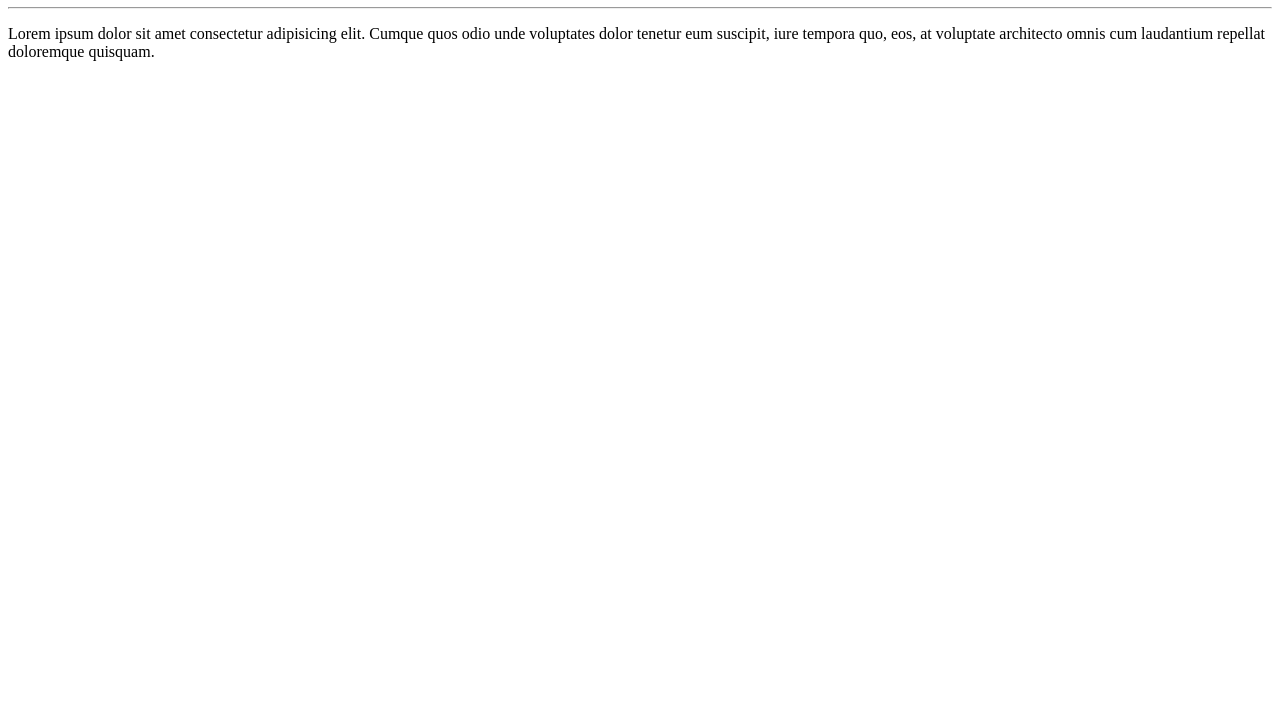
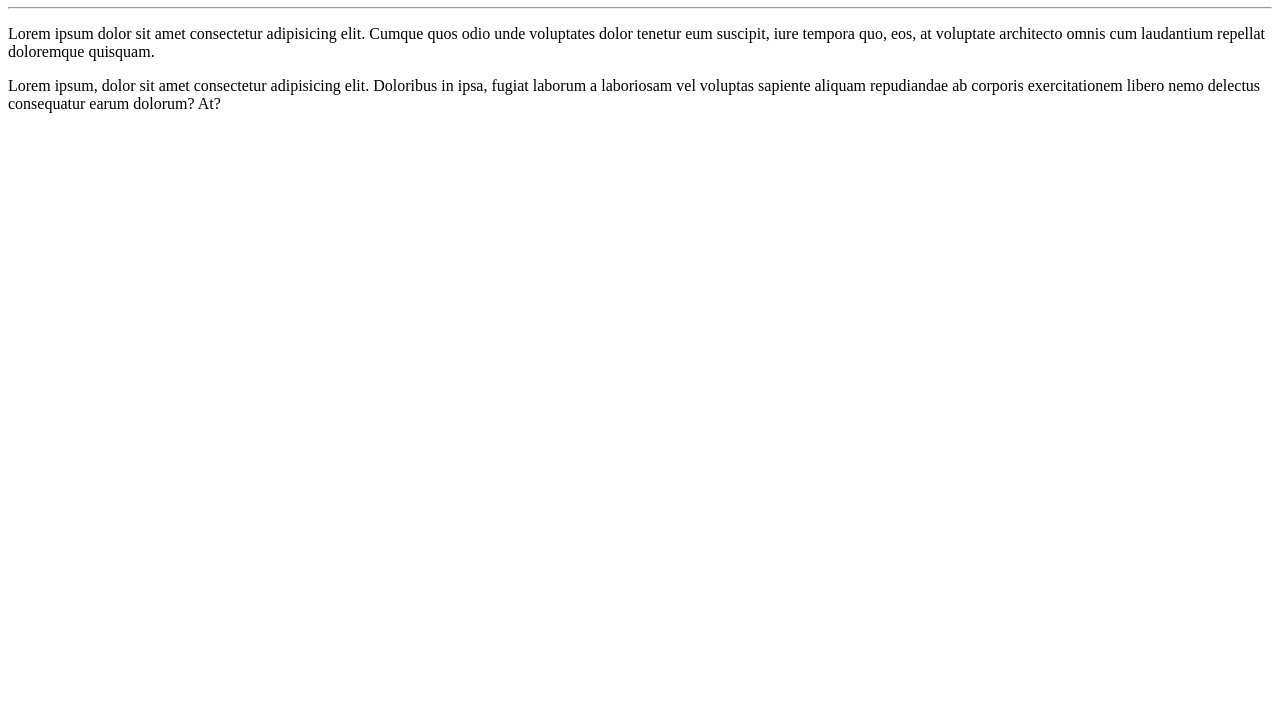
Before and after one commit to naumdev/Ola-Mundo, a plain HTML site: page site-exemplo/index.html in a window 1280 px wide. Shown: the part 73-800 px from the top of the page. Drawn offline with Linux system fonts and the light colour scheme.

Commit message:
adicionei um parágrafo

```diff
--- a/site-exemplo/index.html
+++ b/site-exemplo/index.html
@@ -9,5 +9,6 @@
     <h1>Olá, Mundo!</h1>
     <hr>
     <p>Lorem ipsum dolor sit amet consectetur adipisicing elit. Cumque quos odio unde voluptates dolor tenetur eum suscipit, iure tempora quo, eos, at voluptate architecto omnis cum laudantium repellat doloremque quisquam.</p>
+    <p>Lorem ipsum, dolor sit amet consectetur adipisicing elit. Doloribus in ipsa, fugiat laborum a laboriosam vel voluptas sapiente aliquam repudiandae ab corporis exercitationem libero nemo delectus consequatur earum dolorum? At?</p>
 </body>
 </html>
```
